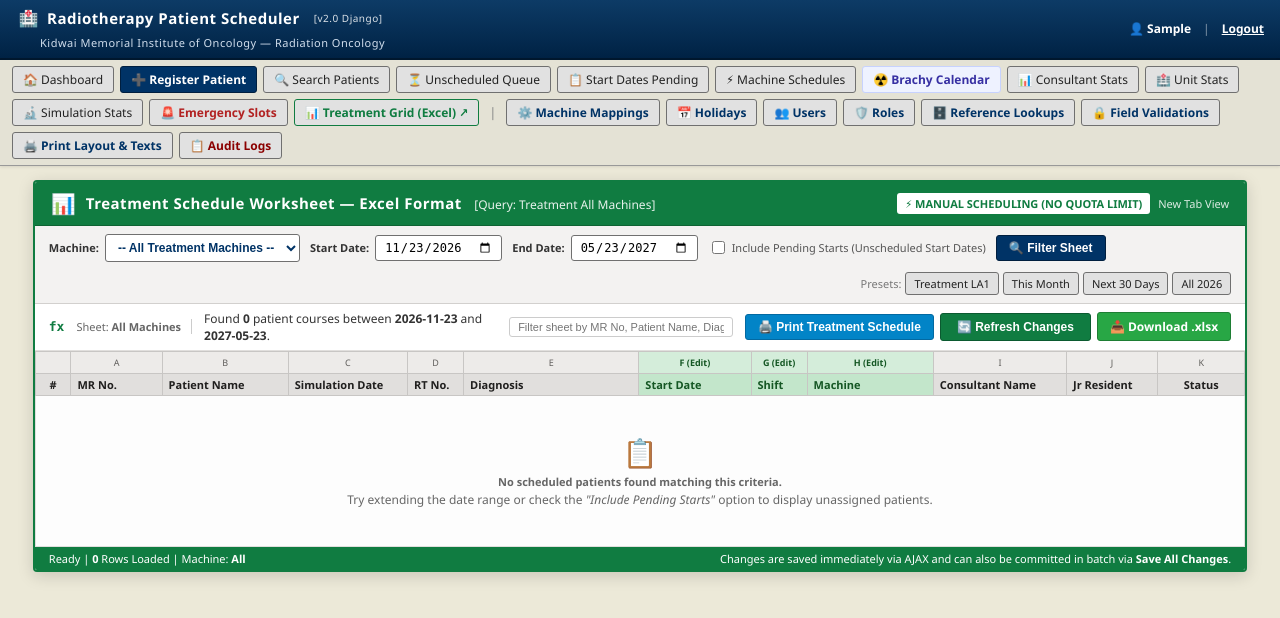
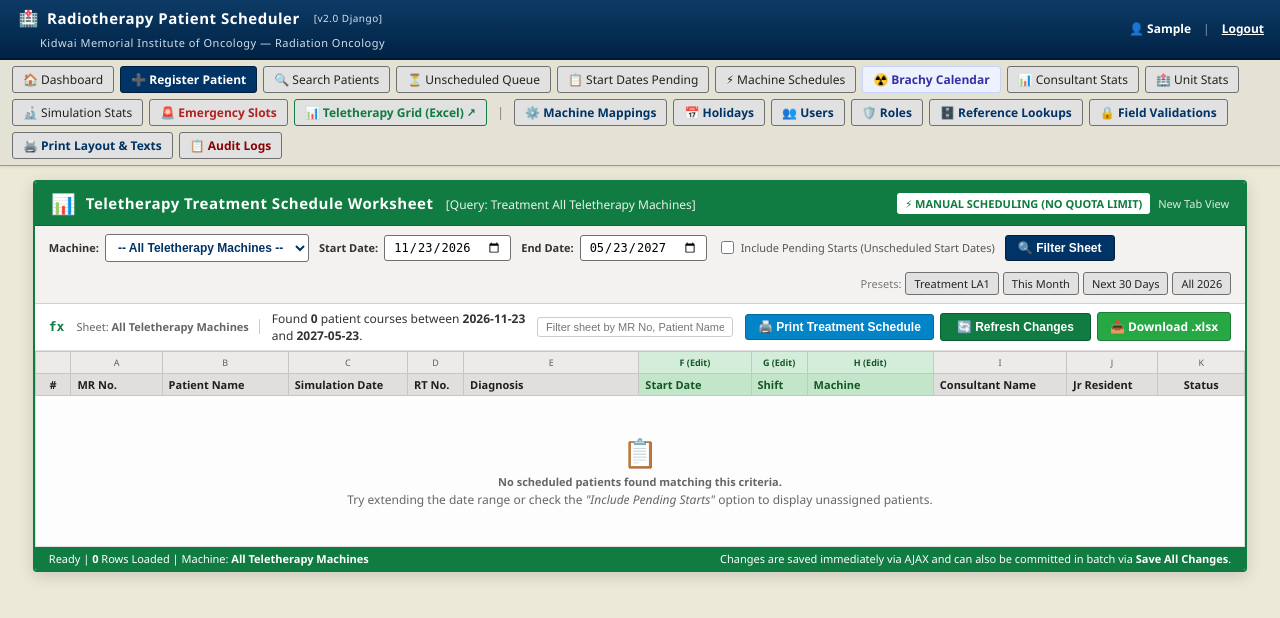
Before and after one commit to charun3v/pt_scheduler, a Django app: page /reports/manual-grid/ in a window 1280 px wide. Shown: the top 618 px of the page. Run offline with Django 5.2, Linux system fonts and the light colour scheme; the visitor is signed in with stand-in values (Sample User, id 1); data comes from the database, SQL or seed files in the repository; data that the repository does not hold is empty.

Commit message:
Rename worksheet to Teletherapy Treatment Schedule Worksheet and restrict machine selections to Teletherapy machines

```diff
--- a/apps/reports/views.py
+++ b/apps/reports/views.py
@@ -854,7 +854,8 @@ def manual_schedule_grid_view(request):
         messages.error(request, "Access restricted. Manual treatment scheduling is only available to Administrators and SubAdministrators.")
         return redirect('dashboard')
 
-    all_machines = Machine.objects.filter(is_active=True).order_by('display_order')
+    all_machines = Machine.objects.filter(is_active=True, treatment_mode='Teletherapy').order_by('display_order')
+    print_machines = Machine.objects.filter(is_active=True).order_by('display_order')
     all_shifts = Shift.objects.filter(is_active=True).order_by('display_order')
 
     selected_machine_id = request.GET.get('machine_id')
@@ -862,9 +863,9 @@ def manual_schedule_grid_view(request):
 
     selected_machine = None
     if selected_machine_id:
-        selected_machine = Machine.objects.filter(id=selected_machine_id).first()
+        selected_machine = all_machines.filter(id=selected_machine_id).first()
     elif selected_machine_code:
-        selected_machine = Machine.objects.filter(code__iexact=selected_machine_code).first()
+        selected_machine = all_machines.filter(code__iexact=selected_machine_code).first()
     elif 'machine_id' not in request.GET and 'machine_code' not in request.GET:
         # Default to ELEKTA - LA1 (matching user requirement for Treatment LA1)
         selected_machine = all_machines.filter(code__iexact='LA1').first() or all_machines.first()
@@ -915,7 +916,7 @@ def manual_schedule_grid_view(request):
             end_date = add_six_months(start_date)
             end_date_str = end_date.isoformat()
 
-    base_filter = Q()
+    base_filter = Q(treatment_type='Teletherapy')
     if selected_machine:
         base_filter &= Q(machine=selected_machine)
 
@@ -988,8 +989,10 @@ def manual_schedule_grid_view(request):
                     row_changed = True
 
             if new_mach_id and str(sched.machine_id or '') != new_mach_id:
-                sched.machine_id = int(new_mach_id)
-                row_changed = True
+                new_mach = all_machines.filter(id=new_mach_id).first()
+                if new_mach:
+                    sched.machine = new_mach
+                    row_changed = True
 
             if row_changed:
                 # No quota restriction applied!
@@ -1020,6 +1023,7 @@ def manual_schedule_grid_view(request):
 
     context = {
         'all_machines': all_machines,
+        'print_machines': print_machines,
         'all_shifts': all_shifts,
         'selected_machine': selected_machine,
         'selected_machine_id': selected_machine.id if selected_machine else None,
@@ -1083,7 +1087,10 @@ def manual_schedule_save_row_api(request):
         sched.shift = None
 
     if machine_id:
-        sched.machine_id = int(machine_id)
+        mach_obj = Machine.objects.filter(id=machine_id, is_active=True, treatment_mode='Teletherapy').first()
+        if not mach_obj:
+            return JsonResponse({'success': False, 'error': 'Invalid machine. Only active Teletherapy machines are permitted on this worksheet.'}, status=400)
+        sched.machine = mach_obj
 
     # Save with NO quota restrictions!
     sched.save()
@@ -1120,7 +1127,7 @@ def manual_schedule_save_row_api(request):
 def export_manual_schedule_grid_excel(schedules, machine, start_date, end_date):
     wb = openpyxl.Workbook()
     ws = wb.active
-    mach_label = machine.name if machine else "All Machines"
+    mach_label = machine.name if machine else "All Teletherapy Machines"
     ws.title = "Treatment Grid"
 
     # Header Title
@@ -1131,7 +1138,7 @@ def export_manual_schedule_grid_excel(schedules, machine, start_date, end_date):
     ws['A1'].alignment = Alignment(horizontal="center", vertical="center")
 
     ws.merge_cells('A2:K2')
-    ws['A2'] = f"Manual Treatment Schedule Worksheet: {mach_label} | {start_date.strftime('%d-%b-%Y')} to {end_date.strftime('%d-%b-%Y')} | Total: {schedules.count()} Patients"
+    ws['A2'] = f"Teletherapy Treatment Schedule Worksheet: {mach_label} | {start_date.strftime('%d-%b-%Y')} to {end_date.strftime('%d-%b-%Y')} | Total: {schedules.count()} Patients"
     ws['A2'].font = Font(name="Calibri", size=11, bold=True, color="FFFFFF")
     ws['A2'].fill = PatternFill(start_color="0E6333", end_color="0E6333", fill_type="solid")
     ws['A2'].alignment = Alignment(horizontal="center", vertical="center")
--- a/templates/base.html
+++ b/templates/base.html
@@ -81,7 +81,7 @@
         <a href="{% url 'emergency_slots_report' %}" class="action-ribbon-btn" style="color: #b22222; font-weight: bold;">🚨 Emergency Slots</a>
 
         {% if CAN_MANUAL_SCHEDULE %}
-        <a href="{% url 'manual_schedule_grid' %}" target="_blank" class="action-ribbon-btn" style="color: #107c41; font-weight: bold; border-color: #107c41;" title="Manual Treatment Schedule Editor - Excel Spreadsheet View (Opened in New Tab)">📊 Treatment Grid (Excel) ↗</a>
+        <a href="{% url 'manual_schedule_grid' %}" target="_blank" class="action-ribbon-btn" style="color: #107c41; font-weight: bold; border-color: #107c41;" title="Teletherapy Treatment Schedule Worksheet - Excel Spreadsheet View (Opened in New Tab)">📊 Teletherapy Grid (Excel) ↗</a>
         {% endif %}
 
         {% if IS_ADMIN_OR_SUBADMIN %}
--- a/templates/core/dashboard.html
+++ b/templates/core/dashboard.html
@@ -89,8 +89,8 @@
                         Excel-like interactive spreadsheet editor replicating Treatment LA1 query with batch saving and direct date/shift changes.
                     </p>
                 </div>
-                <a href="{% url 'manual_schedule_grid' %}" target="_blank" class="action-ribbon-btn" style="background: #e8f5e9; color: #107c41; border: 1px solid #107c41; font-weight: bold; font-size: 12px; width: 100%; justify-content: center;" title="Treatment LA1 & Machines Spreadsheet View (Opens in New Tab)">
-                    📊 Open Manual Treatment Grid (Excel View) ↗
+                <a href="{% url 'manual_schedule_grid' %}" target="_blank" class="action-ribbon-btn" style="background: #e8f5e9; color: #107c41; border: 1px solid #107c41; font-weight: bold; font-size: 12px; width: 100%; justify-content: center;" title="Teletherapy Treatment Schedule Worksheet (Opens in New Tab)">
+                    📊 Open Teletherapy Treatment Grid (Excel View) ↗
                 </a>
             </div>
             {% endif %}
--- a/templates/reports/manual_schedule_grid.html
+++ b/templates/reports/manual_schedule_grid.html
@@ -1,6 +1,6 @@
 {% extends "base.html" %}
 
-{% block title %}Treatment Schedule Grid (Excel View) - {{ selected_machine.code|default:'All' }}{% endblock %}
+{% block title %}Teletherapy Treatment Schedule Worksheet - {{ selected_machine.code|default:'All' }}{% endblock %}
 
 {% block extra_head %}
 <style>
@@ -175,10 +175,10 @@
             <span style="font-size: 20px;">📊</span>
             <div>
                 <strong style="font-size: 15px; letter-spacing: 0.5px;">
-                    Treatment Schedule Worksheet — Excel Format
+                    Teletherapy Treatment Schedule Worksheet
                 </strong>
                 <span style="font-size: 12px; opacity: 0.9; margin-left: 8px;">
-                    [Query: Treatment {{ selected_machine.code|default:'All Machines' }}]
+                    [Query: Treatment {{ selected_machine.code|default:'All Teletherapy Machines' }}]
                 </span>
             </div>
         </div>
@@ -198,7 +198,7 @@
             <div style="display: flex; align-items: center; gap: 6px;">
                 <label style="font-weight: bold; font-size: 11px; color: #333;">Machine:</label>
                 <select name="machine_id" onchange="this.form.submit();" style="padding: 5px 8px; font-size: 12px; border: 1px solid #707070; border-radius: 3px; background: #fff; font-weight: 600; color: #003366;">
-                    <option value="" {% if not selected_machine_id %}selected{% endif %}>-- All Treatment Machines --</option>
+                    <option value="" {% if not selected_machine_id %}selected{% endif %}>-- All Teletherapy Machines --</option>
                     {% for m in all_machines %}
                     <option value="{{ m.id }}" {% if selected_machine_id == m.id %}selected{% endif %}>
                         {{ m.name }} [{{ m.code|default:m.name }}]
@@ -253,7 +253,7 @@
         <div class="excel-formula-bar">
             <span style="font-family: Consolas, monospace; font-weight: bold; color: #107c41; font-size: 13px;">fx</span>
             <span style="color: #666; font-size: 11px; border-right: 1px solid #ccc; padding-right: 10px;">
-                Sheet: <strong>{{ selected_machine.name|default:'All Machines' }}</strong>
+                Sheet: <strong>{{ selected_machine.name|default:'All Teletherapy Machines' }}</strong>
             </span>
             <div style="flex: 1; display: flex; align-items: center; gap: 10px;">
                 <span style="font-size: 12px; color: #333;">
@@ -445,7 +445,7 @@
     <!-- Excel Status Bar -->
     <div style="background: #107c41; color: #ffffff; padding: 4px 14px; display: flex; justify-content: space-between; align-items: center; font-size: 11px;">
         <div>
-            Ready | <strong>{{ total_count }}</strong> Rows Loaded | Machine: <strong>{{ selected_machine.name|default:'All' }}</strong>
+            Ready | <strong>{{ total_count }}</strong> Rows Loaded | Machine: <strong>{{ selected_machine.name|default:'All Teletherapy Machines' }}</strong>
         </div>
         <div>
             Changes are saved immediately via AJAX and can also be committed in batch via <strong>Save All Changes</strong>.
@@ -768,8 +768,8 @@
                     </div>
 
                     <div id="printMachinesContainer" style="height: 345px; max-height: 360px; overflow-y: auto; border: 1px solid #cbd5e1; border-radius: 4px; padding: 6px 10px; background: #ffffff;">
-                        {% for m in all_machines %}
-                        <label class="print-mach-item" data-type="{% if m.machine_type == 'Brachytherapy' %}Brachytherapy{% else %}Teletherapy{% endif %}"
+                        {% for m in print_machines %}
+                        <label class="print-mach-item" data-type="{% if m.treatment_mode == 'Brachytherapy' or m.machine_type.name == 'Brachytherapy' or m.machine_type == 'Brachytherapy' %}Brachytherapy{% else %}Teletherapy{% endif %}"
                                 style="display: flex; align-items: center; gap: 8px; padding: 5px 6px; border-bottom: 1px solid #f1f5f9; font-size: 12px; cursor: pointer;">
                             <input type="checkbox" name="machines" value="{{ m.id }}" class="print-mach-checkbox"
                                    {% if selected_machine and selected_machine.id == m.id %}checked{% elif not selected_machine_id %}checked{% endif %}>
```
Also changed, not shown: test_scheduler_workflows.py (+81 -1 lines).
